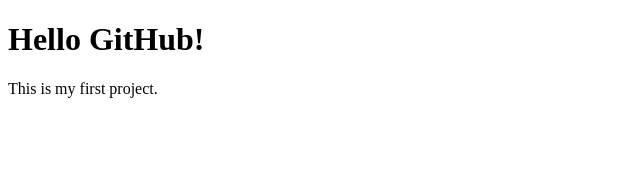
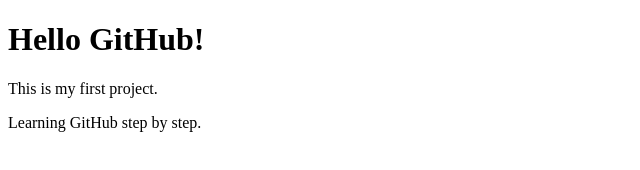
Before and after one commit to nasrinpathan/new1, a plain HTML site: page index.html in a window 1280 px wide. Shown: the whole page, without its empty margins (0-640 px from the left). Drawn offline with Linux system fonts and the light colour scheme.

Commit message:
Add learning message

```diff
--- a/index.html
+++ b/index.html
@@ -6,5 +6,6 @@
   <body>
     <h1>Hello GitHub!</h1>
     <p>This is my first project.</p>
+    <p>Learning GitHub step by step.</p>
   </body>
 </html>
```
